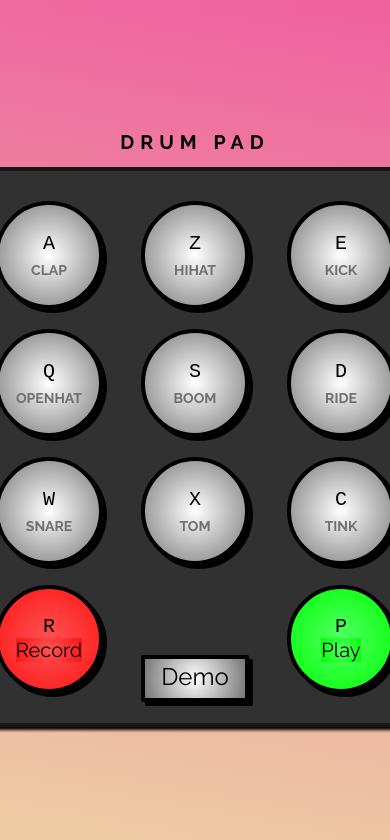
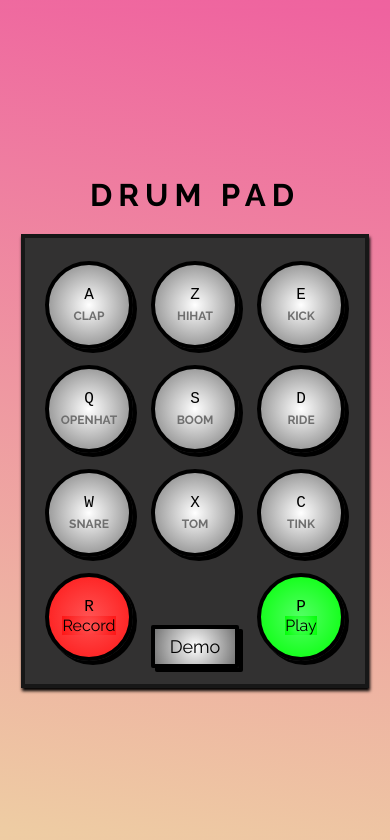
Before and after one commit to NaimDeb/G404-TP-Drumpad, a plain HTML site: page index.html in a window 390 px wide. Drawn offline with Linux system fonts and the light colour scheme.

Commit message:
added responsiveness

```diff
--- a/style.css
+++ b/style.css
@@ -149,3 +149,49 @@ h1 {
   box-shadow: 4px 4px 0 0 black;
   user-select: none;
 }
+
+@media screen and (max-width: 500px) {
+  .pad {
+    width: 300px;
+    padding: 15px 20px;
+  }
+
+  .key {
+    width: 80px;
+    height: 80px;
+    margin: 8px 0;
+    font-size: 16px;
+  }
+
+  .sound {
+    font-size: 12px;
+    margin-top: 5px;
+  }
+
+  h1 {
+    font-size: 8vw;
+  }
+
+  .beatBox {
+    font-size: large;
+    margin-top: 60px;
+  }
+}
+
+@media screen and (max-width: 350px) {
+  .pad {
+    width: 250px;
+    padding: 10px 15px;
+  }
+
+  .key {
+    width: 65px;
+    height: 65px;
+    margin: 6px 0;
+    font-size: 14px;
+  }
+
+  .sound {
+    font-size: 10px;
+  }
+}
```
